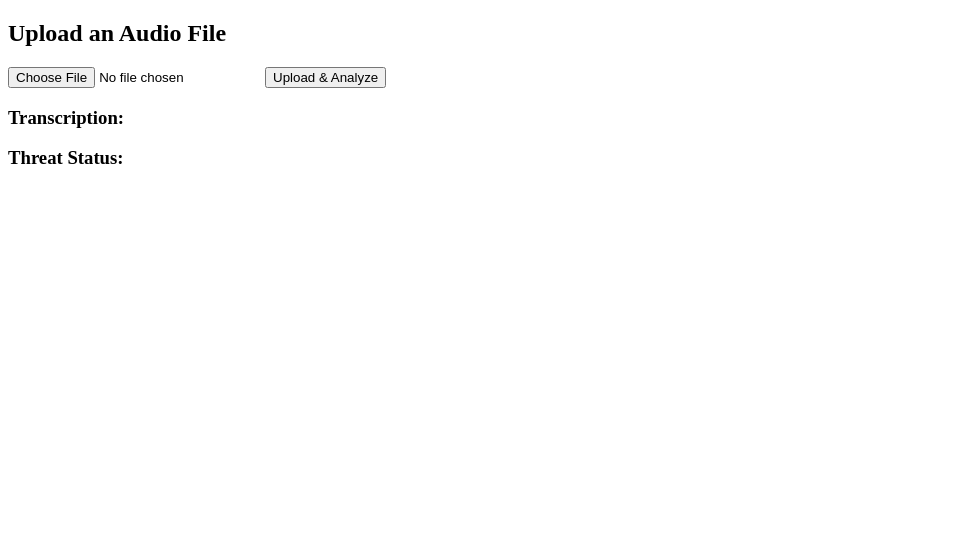
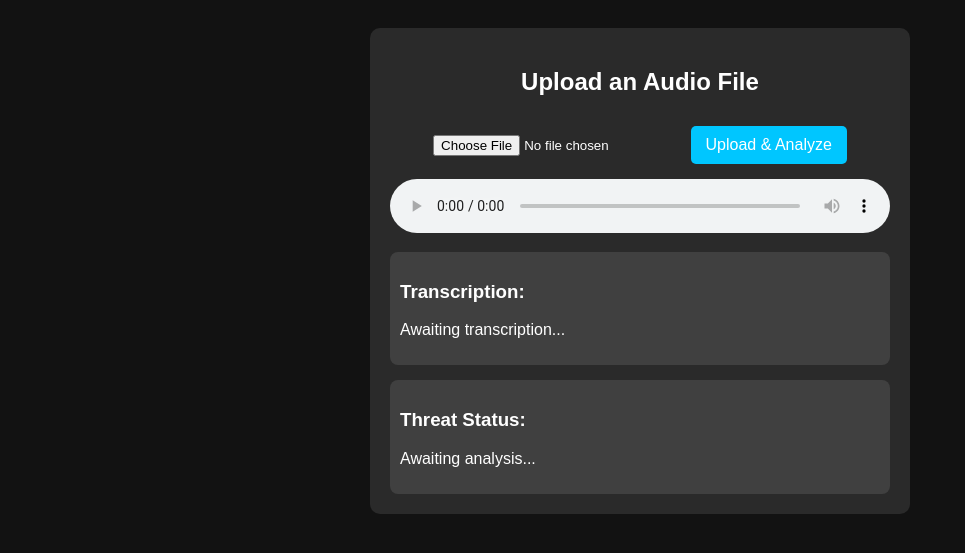
Before and after one commit to Ak-1234-a/Automated_Threat_Detection_Audio, a Flask app: page / in a window 1280 px wide. Shown: the top 553 px of the page, without its empty margins (0-965 px from the left). Run offline with Flask 3, Linux system fonts and the light colour scheme.

Commit message:
added some modules and now somewhat detecting

```diff
--- a/app.py
+++ b/app.py
@@ -1,11 +1,19 @@
 from flask import Flask, render_template, request, jsonify
-from transcribe import transcribe_audio
+from transcribe import transcribe_audio, predict_threat
 import os
+import uuid
 
 app = Flask(__name__)
 UPLOAD_FOLDER = "uploads"
 os.makedirs(UPLOAD_FOLDER, exist_ok=True)
 app.config["UPLOAD_FOLDER"] = UPLOAD_FOLDER
+
+# Allowed file extensions
+ALLOWED_EXTENSIONS = {"wav", "mp3", "ogg", "webm", "flac"}
+
+def allowed_file(filename):
+    """Check if file extension is allowed."""
+    return "." in filename and filename.rsplit(".", 1)[1].lower() in ALLOWED_EXTENSIONS
 
 @app.route("/")
 def home():
@@ -20,15 +28,23 @@ def transcribe():
     if file.filename == "":
         return jsonify({"error": "No file selected"}), 400
 
-    # Save the uploaded file
-    file_path = os.path.join(app.config["UPLOAD_FOLDER"], file.filename)
-    file.save(file_path)
+    if not allowed_file(file.filename):
+        return jsonify({"error": "Invalid file type. Please upload an audio file (wav, mp3, ogg, webm, flac)."}), 400
+
+    # Generate a unique filename to prevent conflicts
+    unique_filename = str(uuid.uuid4()) + os.path.splitext(file.filename)[1]
+    file_path = os.path.join(app.config["UPLOAD_FOLDER"], unique_filename)
 
     try:
+        file.save(file_path)
+
         transcription = transcribe_audio(file_path)
-        return jsonify({"transcription": transcription})
+        threat_prediction = predict_threat(transcription)
+
+        return jsonify({"transcription": transcription, "threat_status": threat_prediction})
+
     except Exception as e:
-        return jsonify({"error": str(e)}), 500
+        return jsonify({"error": f"Internal error: {str(e)}"}), 500
 
 if __name__ == "__main__":
-    app.run(debug=True)
+    app.run(host="0.0.0.0", port=5000, debug=True)
--- a/requirement.txt
+++ b/requirement.txt
@@ -6,3 +6,5 @@ joblib
 pandas
 numpy
 uuid
+xgboost
+imblearn
--- a/templates/index.html
+++ b/templates/index.html
@@ -4,26 +4,109 @@
     <meta charset="UTF-8">
     <meta name="viewport" content="width=device-width, initial-scale=1.0">
     <title>Audio Threat Detection</title>
+    <style>
+        body {
+            font-family: Arial, sans-serif;
+            text-align: center;
+            padding: 20px;
+            background: #121212;
+            color: white;
+        }
+
+        .container {
+            max-width: 500px;
+            margin: auto;
+            padding: 20px;
+            background: rgba(255, 255, 255, 0.1);
+            border-radius: 10px;
+        }
+
+        button {
+            padding: 10px 15px;
+            font-size: 16px;
+            background: #00c6ff;
+            border: none;
+            color: white;
+            border-radius: 5px;
+            cursor: pointer;
+            margin-top: 10px;
+            transition: 0.3s;
+        }
+
+        button:hover {
+            background: #009ad6;
+        }
+
+        button:disabled {
+            background: #444;
+            cursor: not-allowed;
+        }
+
+        audio {
+            width: 100%;
+            margin-top: 15px;
+        }
+
+        .output-box {
+            margin-top: 15px;
+            padding: 10px;
+            background: rgba(255, 255, 255, 0.1);
+            border-radius: 8px;
+            text-align: left;
+            word-wrap: break-word;
+        }
+    </style>
 </head>
 <body>
-    <h2>Upload an Audio File</h2>
-    <form id="uploadForm" enctype="multipart/form-data">
-        <input type="file" id="audioFile" name="file" required>
-        <button type="submit">Upload & Analyze</button>
-    </form>
 
-    <h3>Transcription:</h3>
-    <p id="transcription"></p>
+    <div class="container">
+        <h2>Upload an Audio File</h2>
 
-    <h3>Threat Status:</h3>
-    <p id="threatStatus"></p>
+        <form id="uploadForm" enctype="multipart/form-data">
+            <input type="file" id="audioFile" name="file" accept="audio/*" required>
+            <button type="submit" id="uploadBtn">Upload & Analyze</button>
+        </form>
+
+        <audio id="audioPlayer" controls></audio>
+
+        <div class="output-box">
+            <h3>Transcription:</h3>
+            <p id="transcription">Awaiting transcription...</p>
+        </div>
+
+        <div class="output-box">
+            <h3>Threat Status:</h3>
+            <p id="threatStatus">Awaiting analysis...</p>
+        </div>
+    </div>
 
     <script>
         document.getElementById("uploadForm").addEventListener("submit", function(event) {
             event.preventDefault();
+
+            let fileInput = document.getElementById("audioFile");
+            let transcriptionBox = document.getElementById("transcription");
+            let threatBox = document.getElementById("threatStatus");
+            let uploadBtn = document.getElementById("uploadBtn");
+            let audioPlayer = document.getElementById("audioPlayer");
+
+            if (!fileInput.files.length) {
+                alert("Please select an audio file.");
+                return;
+            }
+
             let formData = new FormData();
-            let fileInput = document.getElementById("audioFile");
             formData.append("file", fileInput.files[0]);
+
+            // Reset UI
+            transcriptionBox.innerText = "Processing...";
+            threatBox.innerText = "Processing...";
+            uploadBtn.disabled = true;
+
+            // Play the uploaded audio
+            let audioURL = URL.createObjectURL(fileInput.files[0]);
+            audioPlayer.src = audioURL;
+            audioPlayer.load();
 
             fetch("/transcribe", {
                 method: "POST",
@@ -31,11 +114,22 @@
             })
             .then(response => response.json())
             .then(data => {
-                document.getElementById("transcription").innerText = data.transcription || "Error in transcription";
-                document.getElementById("threatStatus").innerText = data.threat_status || "Error in threat detection";
+                transcriptionBox.innerText = data.transcription || "Error in transcription";
+                threatBox.innerText = data.threat_status || "Error in threat detection";
+
+                // Change color based on threat status
+                threatBox.style.color = data.threat_status === "Threatening" ? "red" : "green";
             })
-            .catch(error => console.error("Error:", error));
+            .catch(error => {
+                console.error("Error:", error);
+                transcriptionBox.innerText = "Error processing audio.";
+                threatBox.innerText = "Error analyzing threat.";
+            })
+            .finally(() => {
+                uploadBtn.disabled = false; // Re-enable button
+            });
         });
     </script>
+
 </body>
 </html>
--- a/transcribe.py
+++ b/transcribe.py
@@ -4,39 +4,48 @@ import speech_recognition as sr
 import os
 import joblib
 import re
+import uuid
 
 app = Flask(__name__)
 UPLOAD_FOLDER = "uploads"
 os.makedirs(UPLOAD_FOLDER, exist_ok=True)
+
+# Allowed audio formats
+ALLOWED_EXTENSIONS = {"wav", "mp3", "ogg", "webm", "flac"}
+
+def allowed_file(filename):
+    """Check if file extension is allowed."""
+    return "." in filename and filename.rsplit(".", 1)[1].lower() in ALLOWED_EXTENSIONS
 
 # Load the trained threat detection model
 try:
     model = joblib.load("threat_model.pkl")
     vectorizer = model.named_steps['tfidf']  # Extract TF-IDF vectorizer
     classifier = model.named_steps['classifier']  # Extract classifier
-    print("Threat detection model loaded successfully.")
+    print("✅ Threat detection model loaded successfully.")
 except Exception as e:
-    print(f"Error loading model: {e}")
+    print(f"❌ Error loading model: {e}")
     model, vectorizer, classifier = None, None, None
 
 def preprocess_text(text):
     """Apply same preprocessing as in training."""
-    text = text.lower()
+    text = text.lower().strip()
     text = re.sub(r'[^a-zA-Z0-9\s]', '', text)  # Remove special characters
     return text
 
 def convert_to_wav(audio_path, wav_path):
-    """Convert MP3/WebM audio file to WAV."""
+    """Convert audio file to WAV format."""
     try:
         audio = AudioSegment.from_file(audio_path)
         audio = audio.set_channels(1).set_frame_rate(16000)
         audio.export(wav_path, format="wav")
+        return wav_path
     except Exception as e:
-        print(f"Error converting audio: {e}")
+        print(f"❌ Error converting audio: {e}")
         return None
 
 def transcribe_audio(file_path):
-    """Convert uploaded audio file to WAV, then transcribe."""
+    """Transcribe uploaded audio file."""
     try:
         wav_path = file_path.rsplit(".", 1)[0] + ".wav"
         convert_to_wav(file_path, wav_path)
@@ -48,31 +57,42 @@ def transcribe_audio(file_path):
 
         return transcription
     except sr.UnknownValueError:
-        return "Speech recognition could not understand the audio."
+        return "❌ Speech recognition could not understand the audio."
     except sr.RequestError as e:
-        return f"Error with speech recognition service: {e}"
+        return f"❌ Error with speech recognition service: {e}"
     except Exception as e:
-        return f"Error during transcription: {e}"
+        return f"❌ Error during transcription: {e}"
 
 def predict_threat(text):
     """Predict if the transcribed text is a threat."""
     if not model:
-        return "Model not available."
+        return "❌ Model not available."
     if not text.strip():
-        return "No text detected."
+        return "⚠️ No text detected."
+
     text = preprocess_text(text)  # Apply preprocessing
     text_vectorized = vectorizer.transform([text])  # Apply TF-IDF transformation
     prediction = classifier.predict(text_vectorized)[0]
-    return "Threatening" if prediction == 1 else "Non-Threatening"
+
+    return "🔴 Threatening" if prediction == 1 else "🟢 Non-Threatening"
 
 @app.route("/transcribe", methods=["POST"])
 def transcribe():
     """Handle audio file uploads and return transcription with threat detection."""
     if "file" not in request.files:
-        return jsonify({"error": "No file uploaded"}), 400
+        return jsonify({"error": "❌ No file uploaded."}), 400
 
     file = request.files["file"]
-    file_path = os.path.join(UPLOAD_FOLDER, file.filename)
+
+    if file.filename == "":
+        return jsonify({"error": "❌ No file selected."}), 400
+
+    if not allowed_file(file.filename):
+        return jsonify({"error": "❌ Invalid file type. Please upload an audio file (wav, mp3, ogg, webm, flac)."}), 400
+
+    # Generate a unique filename to prevent overwriting
+    unique_filename = str(uuid.uuid4()) + os.path.splitext(file.filename)[1]
+    file_path = os.path.join(UPLOAD_FOLDER, unique_filename)
     file.save(file_path)
 
     try:
@@ -80,7 +100,8 @@ def transcribe():
         threat_prediction = predict_threat(transcription)
         return jsonify({"transcription": transcription, "threat_status": threat_prediction})
     except Exception as e:
-        return jsonify({"error": str(e)}), 500
+        print(f"❌ Internal error: {e}")
+        return jsonify({"error": "❌ Internal server error."}), 500
 
 if __name__ == "__main__":
-    app.run(debug=True)
+    app.run(host="0.0.0.0", port=5000, debug=True)
```
Also changed, not shown: model.py (+35 -32 lines), static/script.js (+21 -8 lines), static/styles.css (+31 -12 lines), 10 other files.
